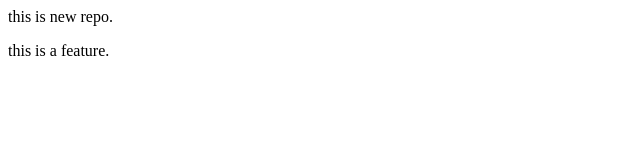
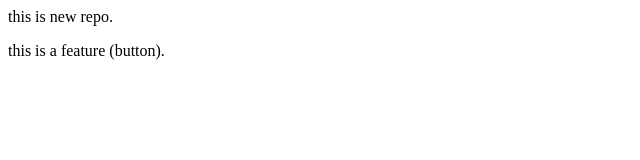
Before and after one commit to muskan-sahu336/localRepo, a plain HTML site: page index.html in a window 1280 px wide. Shown: the full height of the page, 0-640 px from the left. Drawn offline with Linux system fonts and the light colour scheme.

Commit message:
add button

```diff
--- a/index.html
+++ b/index.html
@@ -1,2 +1,2 @@
 <p>this is new repo.</p>
-<p>this is a feature.</p>
+<p>this is a feature (button).</p>
```
